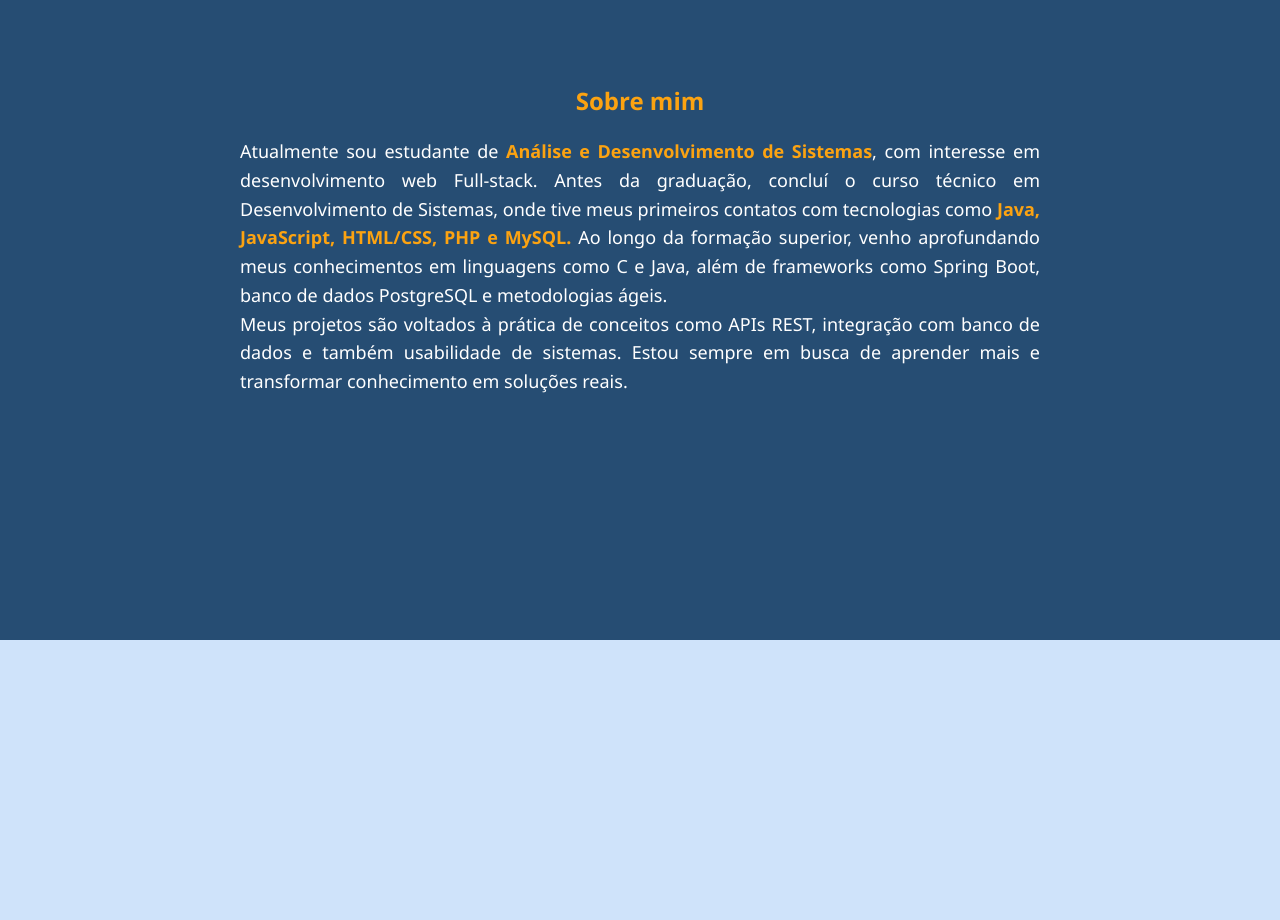
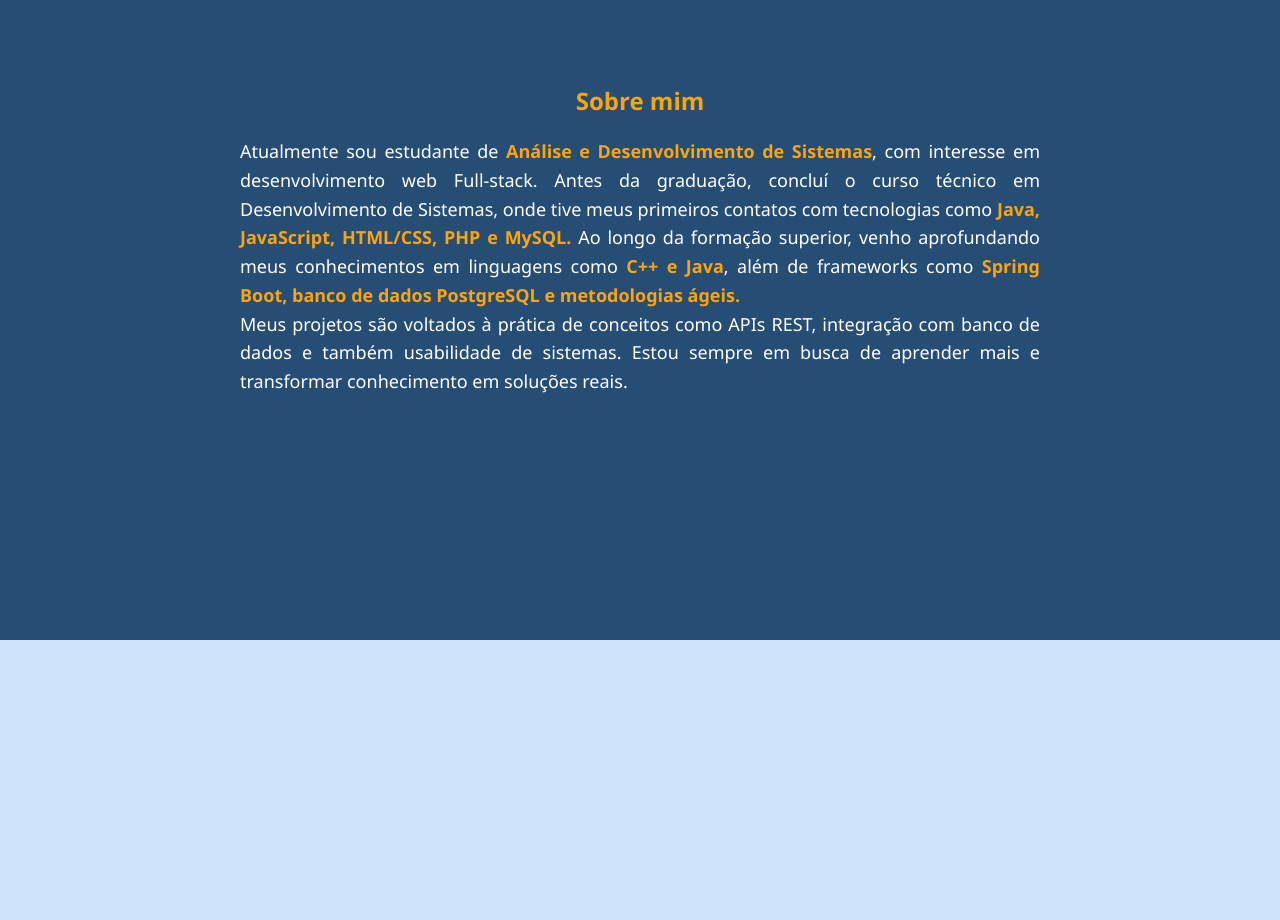
Before and after one commit to BrunoAparecido/BrunoAparecido.github.io, a plain HTML site: page index.html in a window 1280 px wide. Shown: the part 960-1880 px from the top of the page. Drawn offline with Linux system fonts and the light colour scheme.

Commit message:
Modificando textos da página

```diff
--- a/index.html
+++ b/index.html
@@ -40,7 +40,7 @@
     <div class="sobre-conteudo">
         <p>
         Atualmente sou estudante de <span>Análise e Desenvolvimento de Sistemas</span>, com interesse em desenvolvimento web Full-stack. Antes da graduação, concluí o curso técnico em Desenvolvimento de Sistemas, onde tive meus primeiros contatos com tecnologias como <span>Java, JavaScript, HTML/CSS, PHP e MySQL.</span>
-        Ao longo da formação superior, venho aprofundando meus conhecimentos em linguagens como C e Java, além de frameworks como Spring Boot, banco de dados PostgreSQL e metodologias ágeis.
+        Ao longo da formação superior, venho aprofundando meus conhecimentos em linguagens como <span>C++ e Java</span>, além de frameworks como <span>Spring Boot, banco de dados PostgreSQL e metodologias ágeis.</span>
         </p>
         <p>
         Meus projetos são voltados à prática de conceitos como APIs REST, integração com banco de dados e também usabilidade de sistemas.
```
